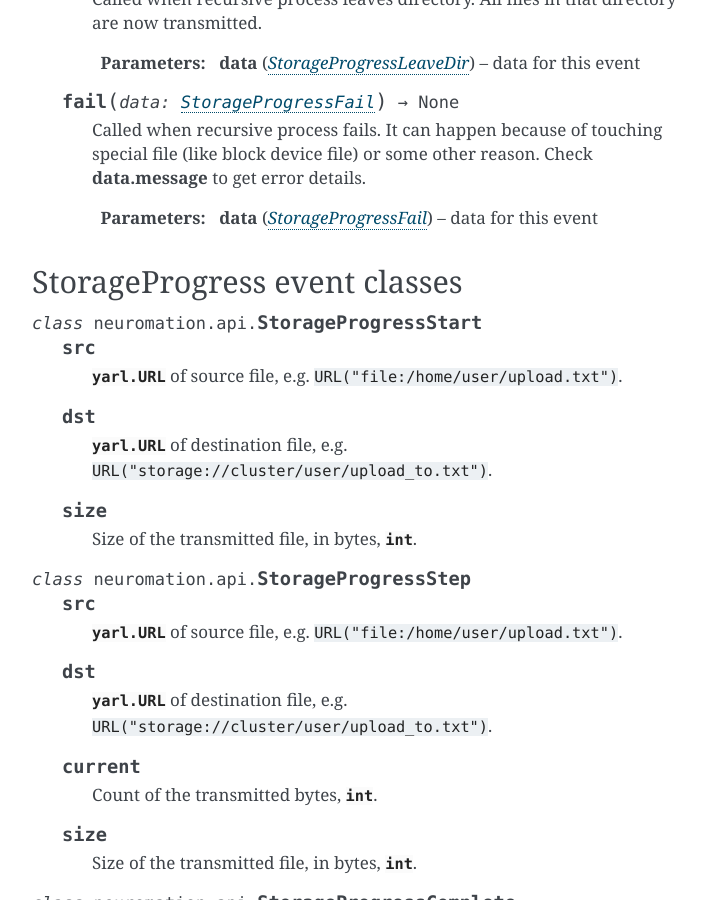
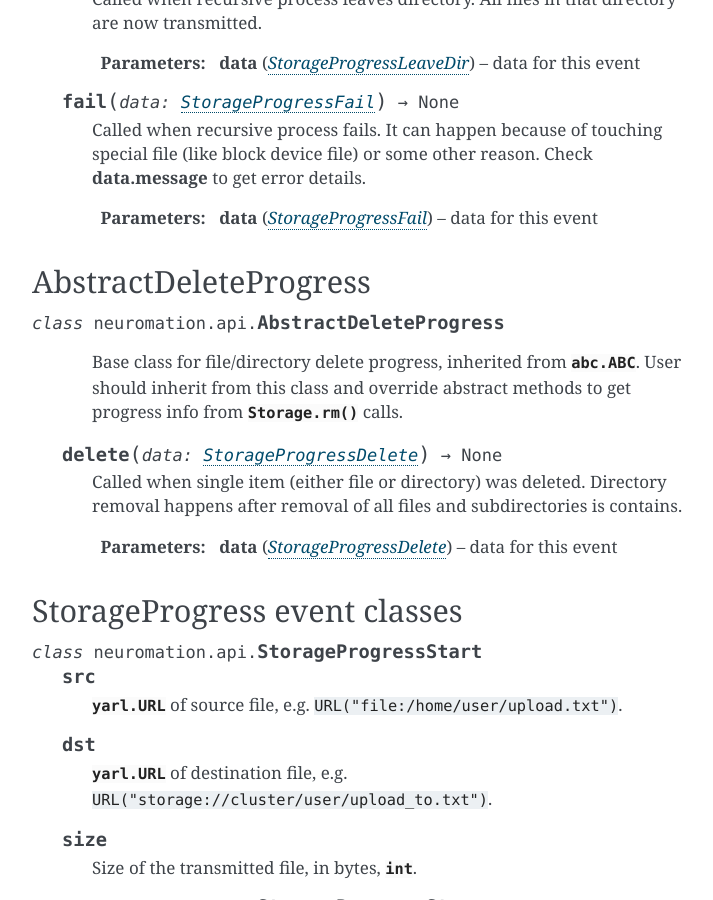
Before and after one commit to neuro-inc/neuro-cli, a Sphinx documentation site: the page built from docs/storage_reference.rst, in a window 1280 px wide and 900 px high, scrolled down 3303 px. Shown: the whole window, without its empty margins (388-1101 px from the left). Built offline with Sphinx 7.4.7, drawn with Linux system fonts in a browser that asks for light colours; pages that are not in the unit, such as notebooks, are missing from menus; some of the changed text lies outside the part shown.

Commit message:
Add docs and changelog entry about rm progress

```diff
--- a/docs/storage_reference.rst
+++ b/docs/storage_reference.rst
@@ -360,6 +360,23 @@ AbstractRecursiveFileProgress
       :param StorageProgressFail data: data for this event
 
 
+AbstractDeleteProgress
+======================
+
+.. class:: AbstractDeleteProgress
+
+   Base class for file/directory delete progress, inherited from :class:`abc.ABC`.  User
+   should inherit from this class and override abstract methods to get progress info
+   from :meth:`Storage.rm` calls.
+
+  .. method:: delete(data: StorageProgressDelete) -> None
+
+      Called when single item (either file or directory) was deleted. Directory removal
+      happens after removal of all files and subdirectories is contains.
+
+      :param StorageProgressDelete data: data for this event
+
+
 StorageProgress event classes
 =============================
 
@@ -442,3 +459,13 @@ StorageProgress event classes
    .. attribute:: message
 
       Explanation message for the error, :class:`str`.
+
+.. class:: StorageProgressDelete
+
+   .. attribute:: uri
+
+      :class:`yarl.URL` of the deleted file, e.g. ``URL("storage://cluster/user/delete_me.txt")``.
+
+   .. attribute:: is_dir
+
+      **True** if removed item was a directory; **False** otherwise. :class:`bool`
```
Also changed, not shown: 1 other file.
